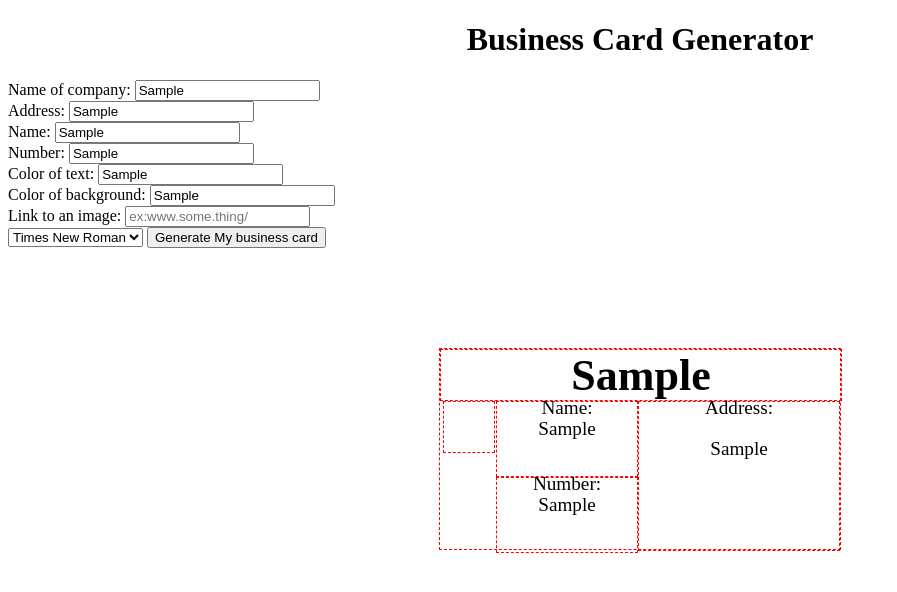
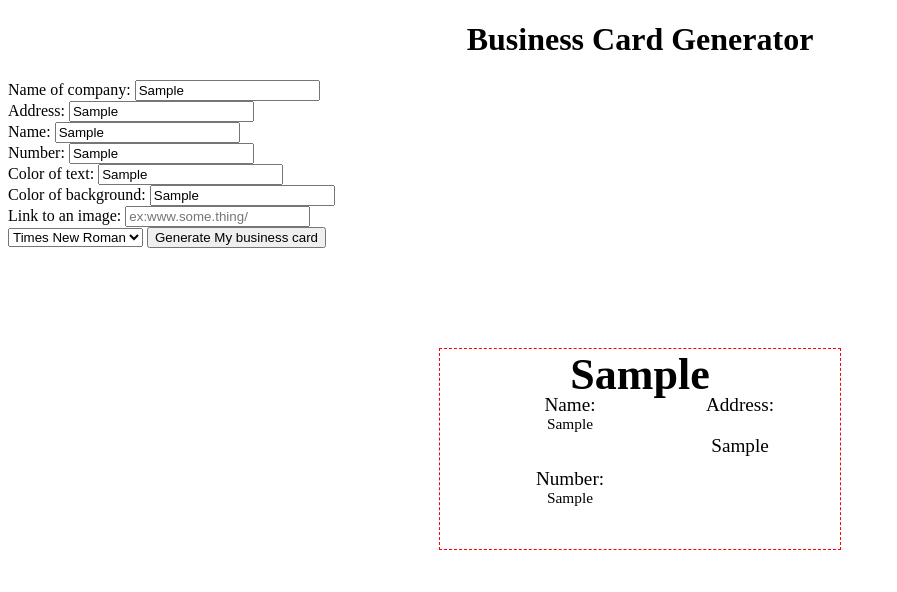
Before and after one commit to sherzodm8441/generator-project, a plain HTML site: page index.html in a window 1280 px wide. Both pictures are taken after typing "Sample", "Sample", "Sample", "Sample", "Sample", "Sample" into the empty fields and a click on the button "Generate My business card". Shown: the whole page, without its empty margins (0-897 px from the left). Drawn offline with nearby package versions, Linux system fonts and the light colour scheme.

Commit message:
fix font size and remove inner borders

```diff
--- a/index.html
+++ b/index.html
@@ -38,8 +38,8 @@
         $('#cardh1').html(company).css('margin', 'auto').css('text-align', 'center');
         // $('#cardh1').css('padding-top','-1px')
         $('.address').html(address).css('font-size', '50%');
-        $('.name').html(name).css('margin-top','-20px').css('font-size', '50%');
-        $('.number').html(number).css('margin-top','-20px').css('font-size','50%');
+        $('.name').html(name).css('margin-top','-20px').css('font-size', '40%');
+        $('.number').html(number).css('margin-top','-20px').css('font-size','40%');
         $('#indicator').html("Address:").css('margin-top','-5px');
         $('#indicator0').html("Name:").css('margin-top','-5px');
         $('#indicator1').html("Number:").css('margin-top','-5px');
--- a/style.css
+++ b/style.css
@@ -46,9 +46,9 @@ h1{
     float:right;
 
 }
-div {
-    border:1px dashed red;
-}
+/*div {*/
+/*    border:1px dashed red; */
+/*}*/
 p {
     word-wrap:break-word;
 }
```
